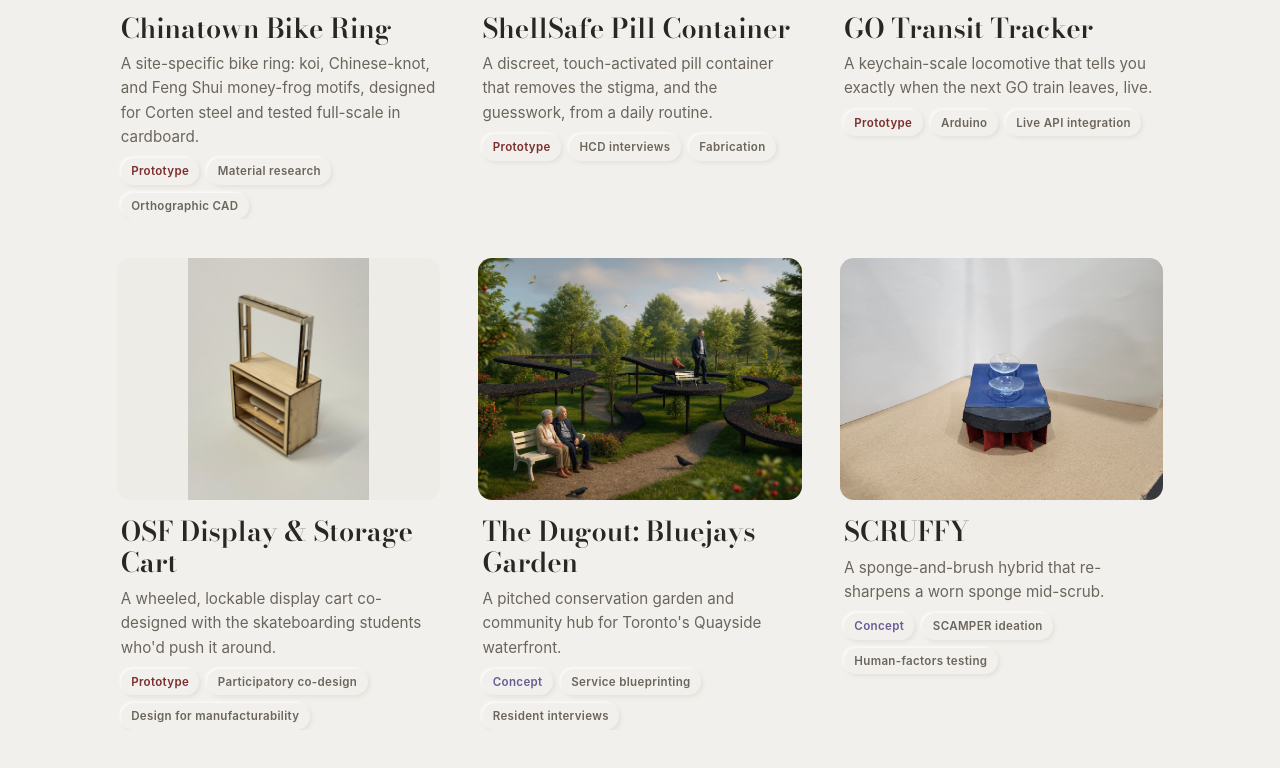
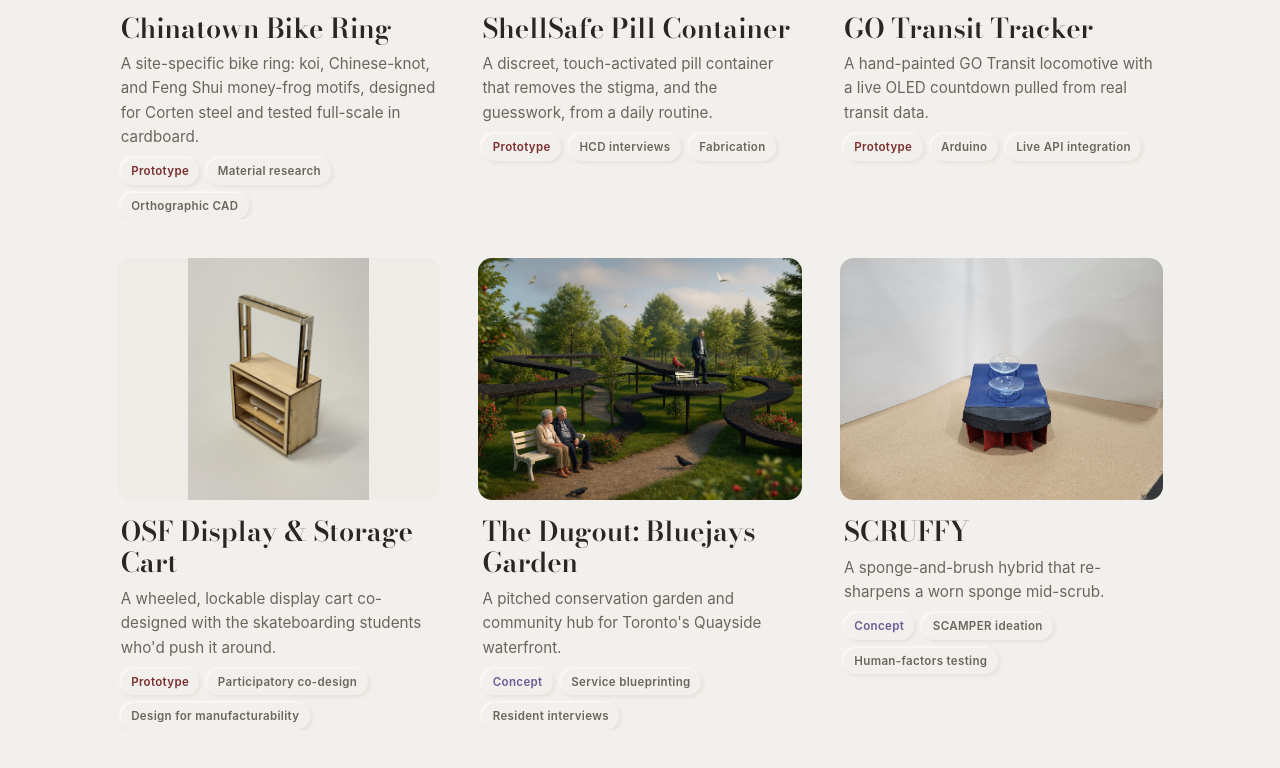
Before and after one commit to Elijah-des/portfolio, a plain HTML site: page work/index.html in a window 1280 px wide. Shown: the part 1423-2191 px from the top of the page. Drawn offline with nearby package versions, Linux system fonts and the light colour scheme.

Commit message:
Fix inaccurate 'keychain-scale' GO Transit Tracker description
Work index card and the project page's own meta tags still claimed
the locomotive was keychain-scale, which isn't accurate. Matched to
the corrected homepage card description everywhere.

```diff
--- a/work/index.html
+++ b/work/index.html
@@ -81,7 +81,7 @@
           <div class="thumb"><img src="../assets/projects/gotransit/thumb-clean.jpg" alt="GO Transit Tracker" loading="lazy" /></div>
           <div class="card-body">
             <h2>GO Transit Tracker</h2>
-            <p class="outcome">A keychain-scale locomotive that tells you exactly when the next GO train leaves, live.</p>
+            <p class="outcome">A hand-painted GO Transit locomotive with a live OLED countdown pulled from real transit data.</p>
             <div class="tag-row">
               <span class="tag status-prototype">Prototype</span>
               <span class="tag">Arduino</span>
```
Also changed, not shown: work/go-transit-tracker.html (+3 -3 lines).
